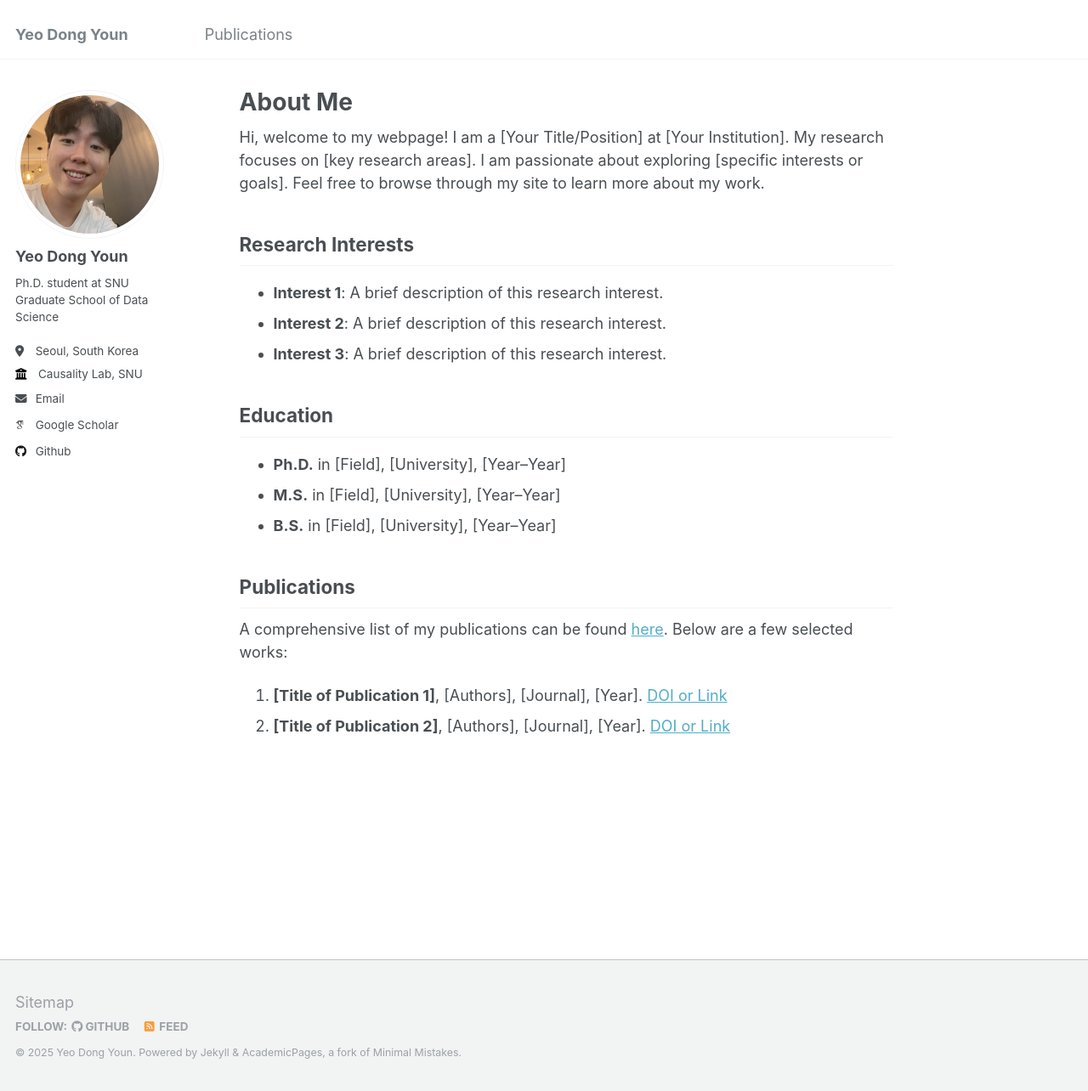
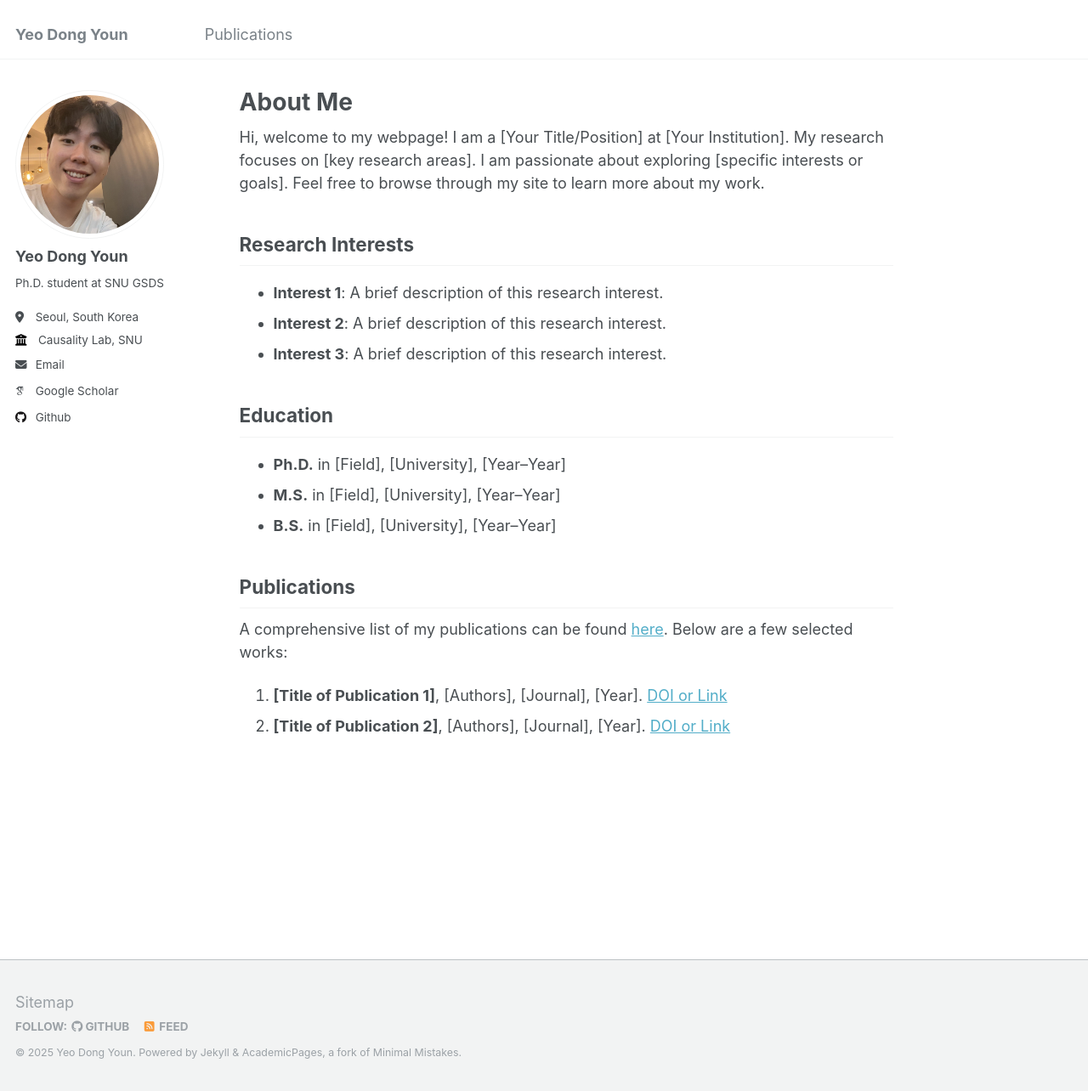
Before and after one commit to YeodongYoun1995/YeoDongYoun1995.github.io, a Jekyll site: the page built from _pages/about.md, in a window 1280 px wide and 1284 px high. Shown: the whole window at 85% size. Built offline with Jekyll 4.4.1, drawn with Linux system fonts in a browser that asks for light colours; some web fonts are replaced.

Commit message:
Update _config.yml

```diff
--- a/_config.yml
+++ b/_config.yml
@@ -12,7 +12,7 @@ repository               : "YeoDongYoun1995/YeoDongYoun1995.github.io"
 author:
   avatar           : "profile.png"
   name             : "Yeo Dong Youn"
-  bio              : "Ph.D. student at SNU Graduate School of Data Science"
+  bio              : "Ph.D. student at SNU GSDS"
   location         : "Seoul, South Korea"
   employer         : "Causality Lab, SNU"
   email            : "dbsduehd95@snu.ac.kr"
```
